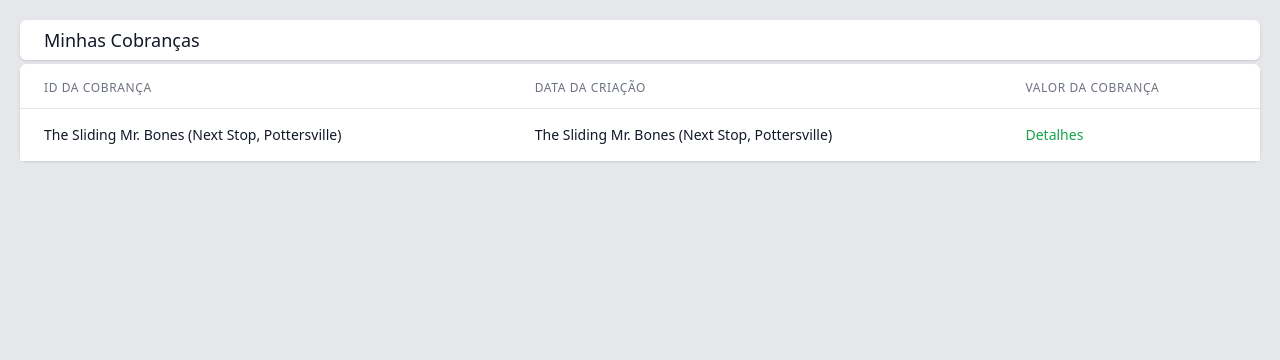
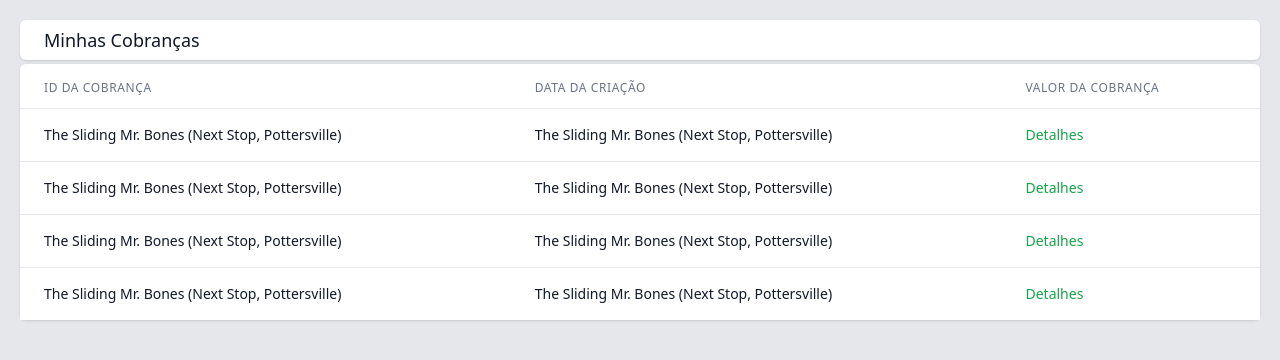
Before and after one commit to landson90/peerbnk, a React (Create React App) app: page / in a window 1280 px wide. Shown: the top 360 px of the page. Built offline with nearby package versions, Linux system fonts and the light colour scheme.

Commit message:
criando componente da tabela  e adicionando mais item

```diff
--- a/src/components/table/body/index.tsx
+++ b/src/components/table/body/index.tsx
@@ -14,6 +14,45 @@
           </a>
         </td>
       </tr>
+      <tr>
+        <td className="px-6 py-4 text-sm font-medium text-gray-900 whitespace-nowrap">
+          The Sliding Mr. Bones (Next Stop, Pottersville)
+        </td>
+        <td className="px-6 py-4 text-sm font-medium text-gray-900 whitespace-nowrap">
+          The Sliding Mr. Bones (Next Stop, Pottersville)
+        </td>
+        <td className="px-6 py-4 text-sm font-medium text-gray-900 whitespace-nowrap">
+          <a href="#" className="text-green-600 hover:text-green-900">
+            Detalhes
+          </a>
+        </td>
+      </tr>
+      <tr>
+        <td className="px-6 py-4 text-sm font-medium text-gray-900 whitespace-nowrap">
+          The Sliding Mr. Bones (Next Stop, Pottersville)
+        </td>
+        <td className="px-6 py-4 text-sm font-medium text-gray-900 whitespace-nowrap">
+          The Sliding Mr. Bones (Next Stop, Pottersville)
+        </td>
+        <td className="px-6 py-4 text-sm font-medium text-gray-900 whitespace-nowrap">
+          <a href="#" className="text-green-600 hover:text-green-900">
+            Detalhes
+          </a>
+        </td>
+      </tr>
+      <tr>
+        <td className="px-6 py-4 text-sm font-medium text-gray-900 whitespace-nowrap">
+          The Sliding Mr. Bones (Next Stop, Pottersville)
+        </td>
+        <td className="px-6 py-4 text-sm font-medium text-gray-900 whitespace-nowrap">
+          The Sliding Mr. Bones (Next Stop, Pottersville)
+        </td>
+        <td className="px-6 py-4 text-sm font-medium text-gray-900 whitespace-nowrap">
+          <a href="#" className="text-green-600 hover:text-green-900">
+            Detalhes
+          </a>
+        </td>
+      </tr>
     </tbody>
   );
 }
```
